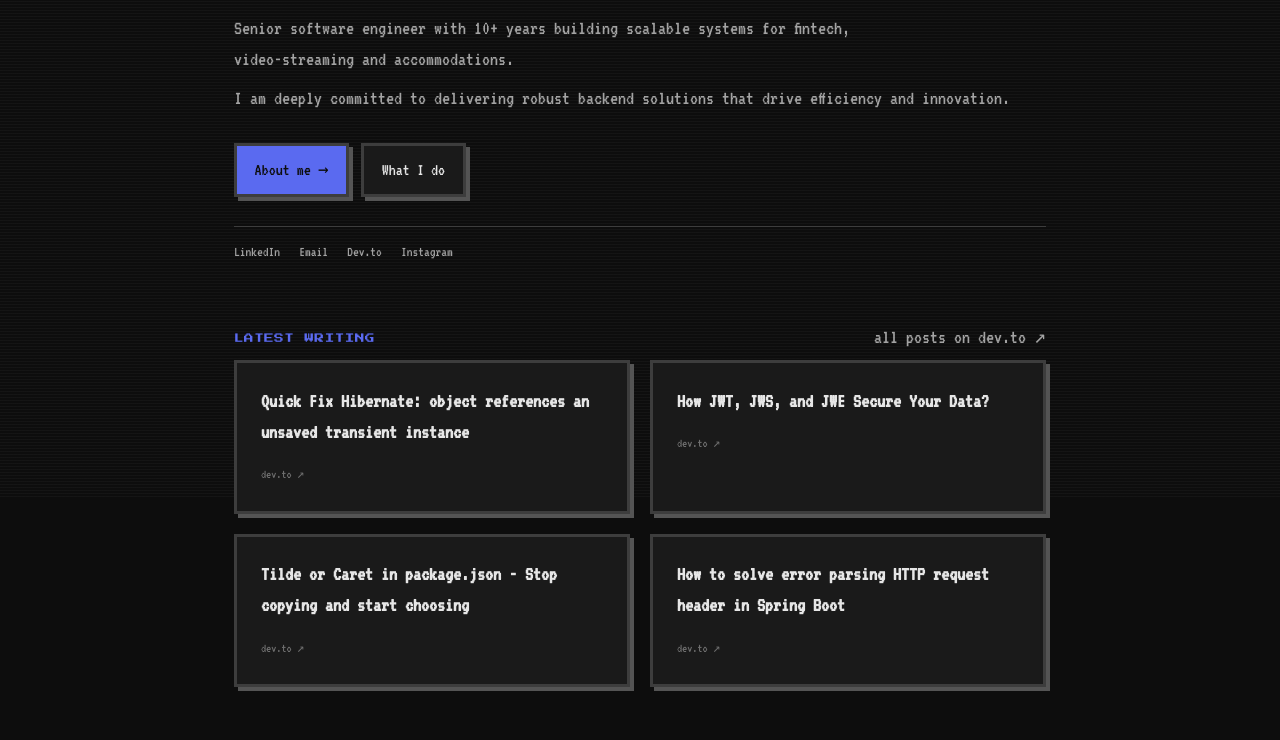
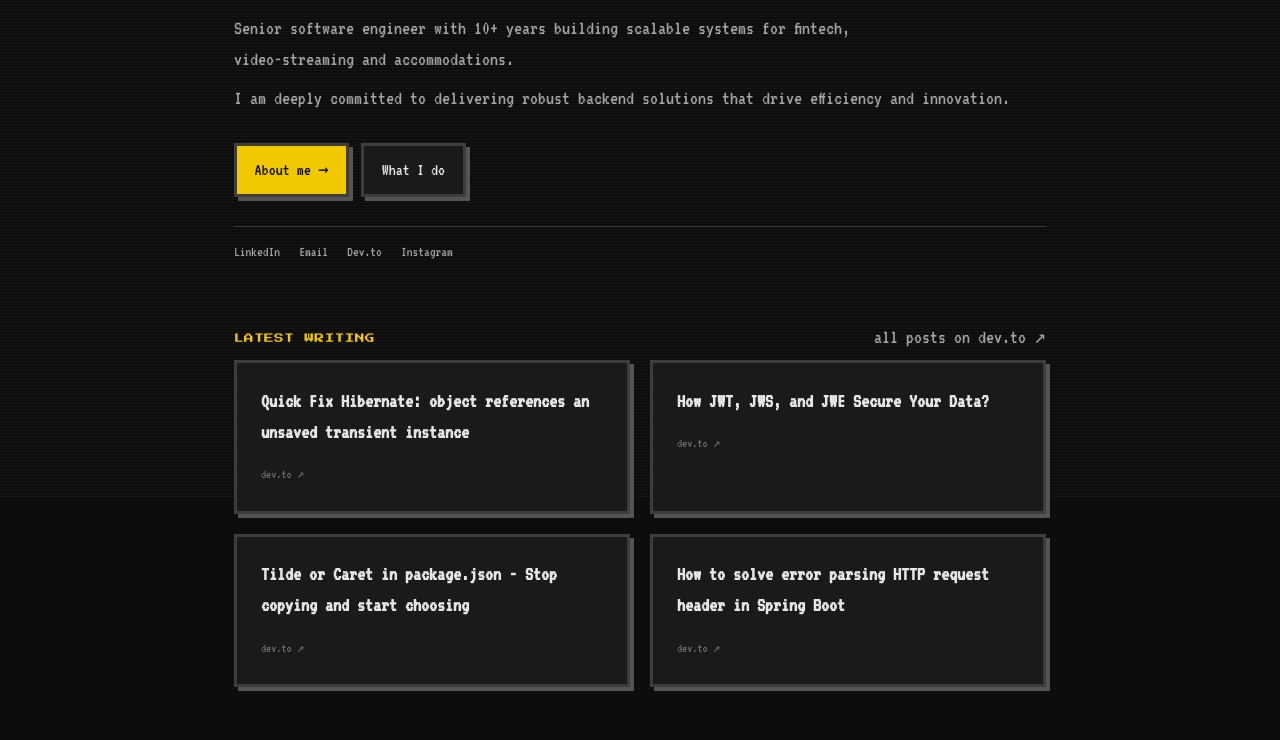
Before and after one commit to malaquiasdev/malaquias.dev, an Astro site: page / in a window 1280 px wide. Shown: the part 303-1043 px from the top of the page. Built offline with nearby package versions, Linux system fonts and the light colour scheme; Astro itself is replaced by a stand-in of ours.

Commit message:
style(theme): swap primary accent from indigo to Senna yellow

```diff
--- a/src/styles/global.css
+++ b/src/styles/global.css
@@ -6,12 +6,14 @@
   --text: #e6e6e6;
   --text-dim: #a3a3a3;
   --text-faint: #6e6e6e;
-  --accent: #5a6af0;
+  /* Senna yellow: primary accent, ~14:1 on --bg, safe for small text (AAA) */
+  --accent: #f2c801;
   --accent-2: #ff7a59;
   /* accent-2 (#ff7a59) is ~2.9:1 on #0d0d0d — fails AA for small text.
      brighter coral kept for any small/hover text usage, passes AA (~4.6:1) on --bg */
   --accent-2-text: #ff9478;
-  --accent-soft: #1b1f3a;
+  /* dark desaturated amber tint, harmonizes with yellow accent on dark bg */
+  --accent-soft: #2a2410;
   /* stepped pixel shadow: --border (#3d3d3d) has too little contrast against the
      near-black page bg (~1.8:1) to read as a crisp offset. Use a lighter neutral
      dedicated to shadows so the 16-bit stepped-shadow effect stays visible on dark. */
```
